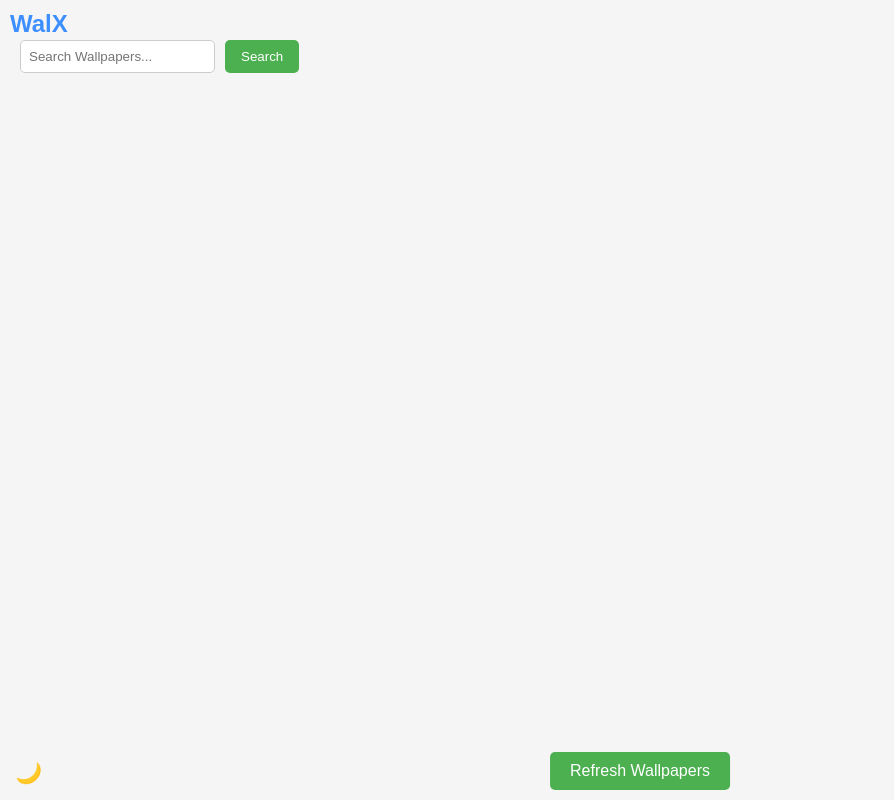
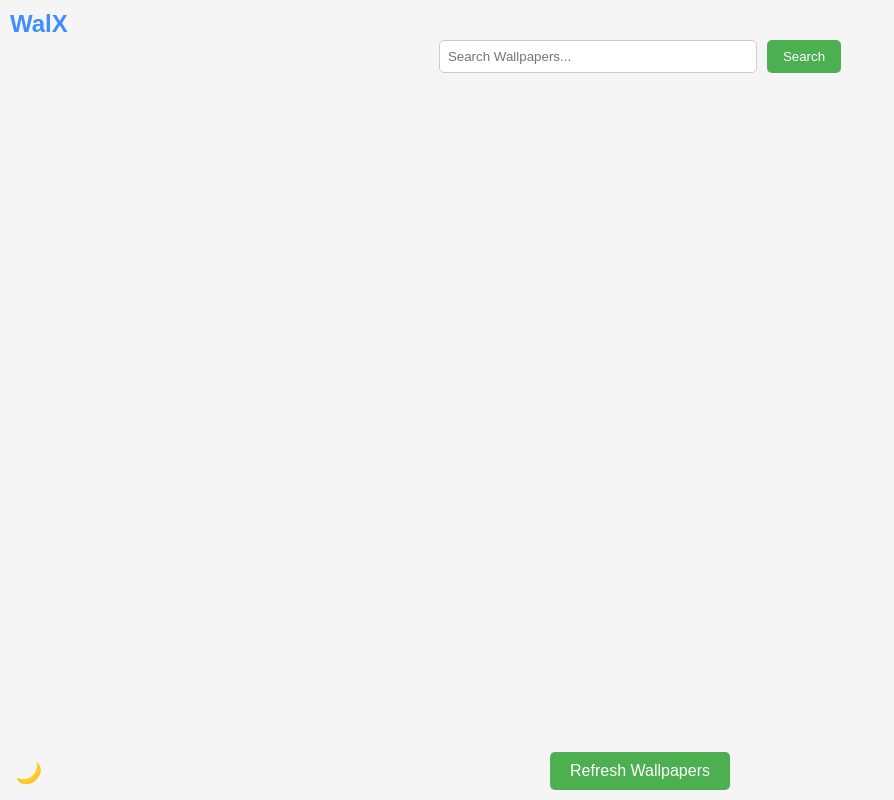
Before and after one commit to sanskardrolia/wallpaper-v1, a website: page public/index.html in a window 1280 px wide. Shown: the whole page, without its empty margins (0-894 px from the left). Drawn offline with Linux system fonts and the light colour scheme; no server answers.

Commit message:
Fixed Search bar bug

```diff
--- a/public/index.html
+++ b/public/index.html
@@ -10,7 +10,7 @@
 <body>
   <div class="container">
     <h1 id="title">WalX</h1>
-    <div class="search-bar" style="position: fixed;">
+    <div class="search-bar">
       <input type="text" id="searchInput" placeholder="Search Wallpapers...">
       <button id="searchBtn">Search</button>
     </div>
```
